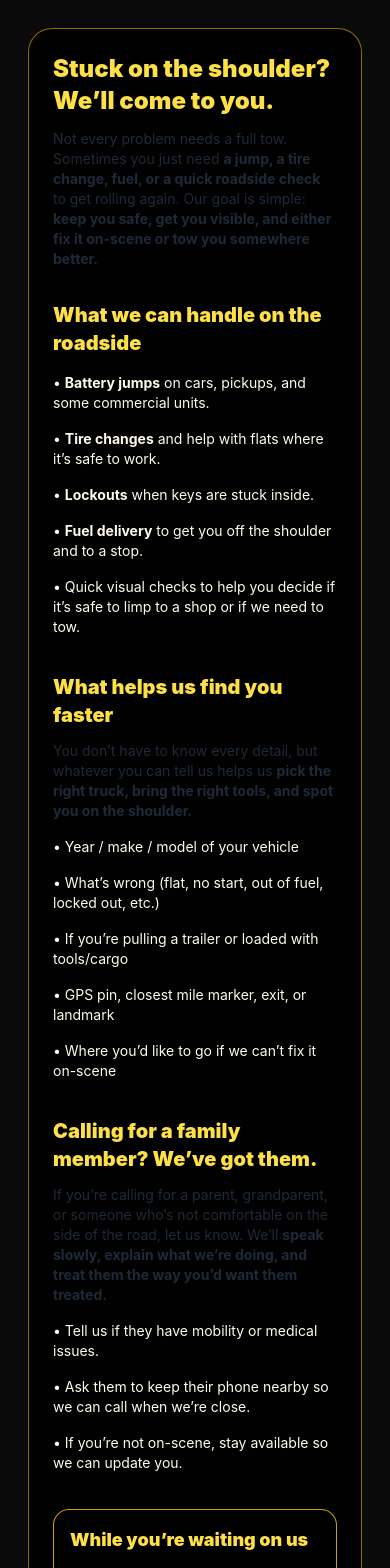
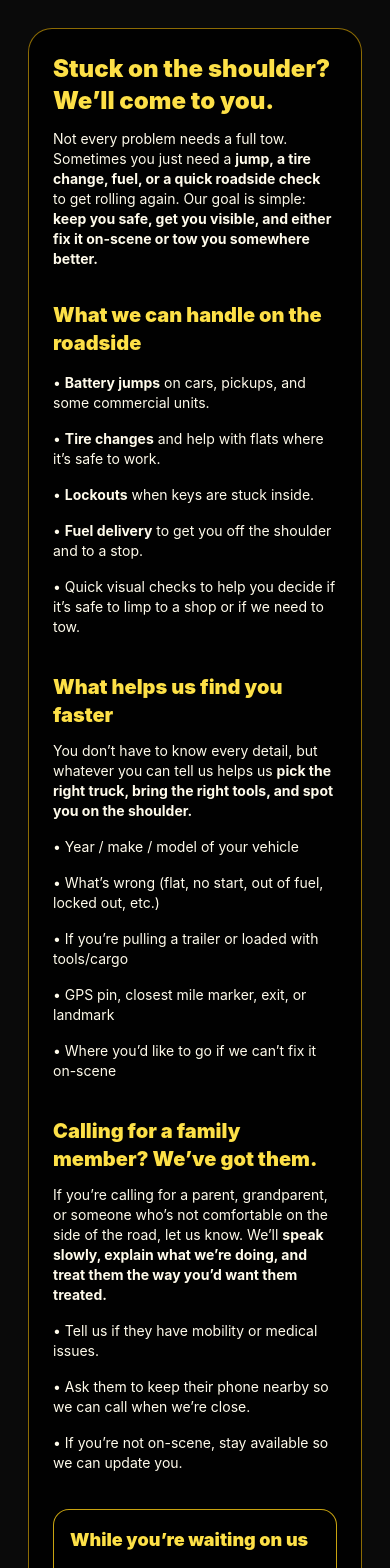
Before and after one commit to davidlibby1415-prog/A-H-Towing-and-Recovery, a Next.js app: page /emergency-roadside-assistance in a window 390 px wide. Shown: the part 940-2508 px from the top of the page. Built offline with nearby package versions, Linux system fonts and the light colour scheme.

Commit message:
Update page.jsx

```diff
--- a/app/emergency-roadside-assistance/page.jsx
+++ b/app/emergency-roadside-assistance/page.jsx
@@ -16,17 +16,14 @@ export const metadata = {
     "Jumps, tire changes, fuel delivery, lockouts, and quick roadside checks anywhere along your West Texas route.",
 };
 
-/* ========= Small TikTok section for this page ========= */
+/* ========= TikTok section for this page ========= */
 
 function RoadsideTikTokSection() {
+  // Removed duplicate “Emergency Roadside: Tire Change” entry
   const videos = [
     {
       id: "7406160390414978334",
       caption: "Roadside Call: Changing Tractor Tires",
-    },
-    {
-      id: "7406160390414978334",
-      caption: "Emergency Roadside: Tire Change",
     },
     {
       id: "7215414816326880554",
@@ -42,16 +39,14 @@ function RoadsideTikTokSection() {
             Real West Texas Roadside Calls
           </h2>
           <p className="mt-2 text-sm md:text-base text-amber-50 max-w-2xl">
-            A few quick clips from the road — tractor tires, emergency roadside work,
-            and the kind of nights that remind us why{" "}
-            <span className="font-bold">
-              “don’t drink and drive”
-            </span>{" "}
-            is more than a slogan.
+            A few quick clips from the road — tractor tires, emergency roadside
+            work, and the kind of nights that remind us why{" "}
+            <span className="font-bold">“don’t drink and drive”</span> is more
+            than a slogan.
           </p>
         </div>
 
-        <div className="grid grid-cols-1 md:grid-cols-3 gap-6">
+        <div className="grid grid-cols-1 md:grid-cols-2 gap-6">
           {videos.map((video) => (
             <div
               key={video.caption}
@@ -89,6 +84,8 @@ export default function EmergencyRoadsideAssistancePage() {
         <BrandHero
           serviceTitle="Emergency Roadside Assistance"
           serviceSubtitle="Jumps, tire changes, fuel delivery, lockouts, and quick roadside checks anywhere along your West Texas route."
+          // If this still doesn’t play, double-check that Fuel.mp4
+          // is in /public/Videos with this exact casing.
           heroVideoSrc="/Videos/Fuel.mp4"
         />
 
@@ -101,15 +98,16 @@ export default function EmergencyRoadsideAssistancePage() {
                 <h1 className="text-2xl md:text-3xl font-black text-yellow-300">
                   Stuck on the shoulder? We’ll come to you.
                 </h1>
-                <p className="text-sm md:text-base">
-                  Not every problem needs a full tow. Sometimes you just need{" "}
+                <p className="text-sm md:text-base text-amber-50">
+                  {/* Brightened this specific paragraph */}
+                  Not every problem needs a full tow. Sometimes you just need a{" "}
                   <span className="font-bold">
-                    a jump, a tire change, fuel, or a quick roadside check
+                    jump, a tire change, fuel, or a quick roadside check
                   </span>{" "}
                   to get rolling again. Our goal is simple:{" "}
                   <span className="font-bold">
-                    keep you safe, get you visible, and either fix it on-scene or
-                    tow you somewhere better.
+                    keep you safe, get you visible, and either fix it on-scene
+                    or tow you somewhere better.
                   </span>
                 </p>
               </div>
@@ -119,22 +117,26 @@ export default function EmergencyRoadsideAssistancePage() {
                 <h2 className="text-xl md:text-2xl font-black text-yellow-300">
                   What we can handle on the roadside
                 </h2>
-                <ul className="space-y-2 text-sm md:text-base">
+                <ul className="space-y-2 text-sm md:text-base text-amber-50">
                   <li>
-                    • <span className="font-bold">Battery jumps</span> on cars, pickups, and some commercial units.
+                    • <span className="font-bold">Battery jumps</span> on cars,
+                    pickups, and some commercial units.
                   </li>
                   <li>
-                    • <span className="font-bold">Tire changes</span> and help with flats where it’s safe to work.
+                    • <span className="font-bold">Tire changes</span> and help
+                    with flats where it’s safe to work.
                   </li>
                   <li>
-                    • <span className="font-bold">Lockouts</span> when keys are stuck inside.
+                    • <span className="font-bold">Lockouts</span> when keys are
+                    stuck inside.
                   </li>
                   <li>
-                    • <span className="font-bold">Fuel delivery</span> to get you off the shoulder and to a stop.
+                    • <span className="font-bold">Fuel delivery</span> to get
+                    you off the shoulder and to a stop.
                   </li>
                   <li>
-                    • Quick visual checks to help you decide if it’s safe to limp
-                    to a shop or if we need to tow.
+                    • Quick visual checks to help you decide if it’s safe to
+                    limp to a shop or if we need to tow.
                   </li>
                 </ul>
               </div>
@@ -144,7 +146,8 @@ export default function EmergencyRoadsideAssistancePage() {
                 <h2 className="text-xl md:text-2xl font-black text-yellow-300">
                   What helps us find you faster
                 </h2>
-                <p className="text-sm md:text-base">
+                <p className="text-sm md:text-base text-amber-50">
+                  {/* Brightened this specific sentence */}
                   You don’t have to know every detail, but whatever you can tell
                   us helps us{" "}
                   <span className="font-bold">
@@ -152,12 +155,21 @@ export default function EmergencyRoadsideAssistancePage() {
                     the shoulder.
                   </span>
                 </p>
-                <ul className="space-y-2 text-sm md:text-base">
+                <ul className="space-y-2 text-sm md:text-base text-amber-50">
                   <li>• Year / make / model of your vehicle</li>
-                  <li>• What’s wrong (flat, no start, out of fuel, locked out, etc.)</li>
-                  <li>• If you’re pulling a trailer or loaded with tools/cargo</li>
-                  <li>• GPS pin, closest mile marker, exit, or landmark</li>
-                  <li>• Where you’d like to go if we can’t fix it on-scene</li>
+                  <li>
+                    • What’s wrong (flat, no start, out of fuel, locked out,
+                    etc.)
+                  </li>
+                  <li>
+                    • If you’re pulling a trailer or loaded with tools/cargo
+                  </li>
+                  <li>
+                    • GPS pin, closest mile marker, exit, or landmark
+                  </li>
+                  <li>
+                    • Where you’d like to go if we can’t fix it on-scene
+                  </li>
                 </ul>
               </div>
 
@@ -166,27 +178,29 @@ export default function EmergencyRoadsideAssistancePage() {
                 <h2 className="text-xl md:text-2xl font-black text-yellow-300">
                   Calling for a family member? We’ve got them.
                 </h2>
-                <p className="text-sm md:text-base">
+                <p className="text-sm md:text-base text-amber-50">
+                  {/* Brightened this specific sentence */}
                   If you’re calling for a parent, grandparent, or someone who’s
                   not comfortable on the side of the road, let us know. We’ll{" "}
                   <span className="font-bold">
-                    speak slowly, explain what we’re doing, and treat them the way
-                    you’d want them treated.
+                    speak slowly, explain what we’re doing, and treat them the
+                    way you’d want them treated.
                   </span>
                 </p>
-                <ul className="space-y-2 text-sm md:text-base">
+                <ul className="space-y-2 text-sm md:text-base text-amber-50">
                   <li>• Tell us if they have mobility or medical issues.</li>
                   <li>
                     • Ask them to keep their phone nearby so we can call when
                     we’re close.
                   </li>
                   <li>
-                    • If you’re not on-scene, stay available so we can update you.
+                    • If you’re not on-scene, stay available so we can update
+                    you.
                   </li>
                 </ul>
               </div>
 
-              {/* While you wait box – make sure text is bright white */}
+              {/* While you wait box */}
               <div className="rounded-2xl border border-yellow-400/80 bg-black/90 p-4 md:p-5">
                 <h2 className="text-lg md:text-xl font-black text-yellow-300 mb-2">
                   While you’re waiting on us
@@ -195,19 +209,20 @@ export default function EmergencyRoadsideAssistancePage() {
                   <li>• Keep your hazard lights on and doors locked.</li>
                   <li>• Stay inside with seatbelts on if traffic is heavy.</li>
                   <li>
-                    • Grab keys, wallet/purse, medications, and valuables in case
-                    the vehicle has to be towed.
+                    • Grab keys, wallet/purse, medications, and valuables in
+                    case the vehicle has to be towed.
                   </li>
                   <li>
-                    • If kids are with you, let them know a tow truck is coming to
-                    help, not to scare them.
+                    • If kids are with you, let them know a tow truck is coming
+                    to help, not to scare them.
                   </li>
                 </ul>
               </div>
 
-              {/* Bright white text for this line, per your note */}
-              <div className="rounded-2xl border border-yellow-400/80 bg-black/90 p-4 md:p-5 text-sm md:text-base text-amber-50">
-                <p>
+              {/* Final CTA line – forced bright text */}
+              <div className="rounded-2xl border border-yellow-400/80 bg-black/90 p-4 md:p-5">
+                <p className="text-sm md:text-base text-amber-50">
+                  {/* Brightened this specific sentence */}
                   <span className="font-bold">
                     Call dispatch or tap the text button to send us your GPS
                     location and details.
```
